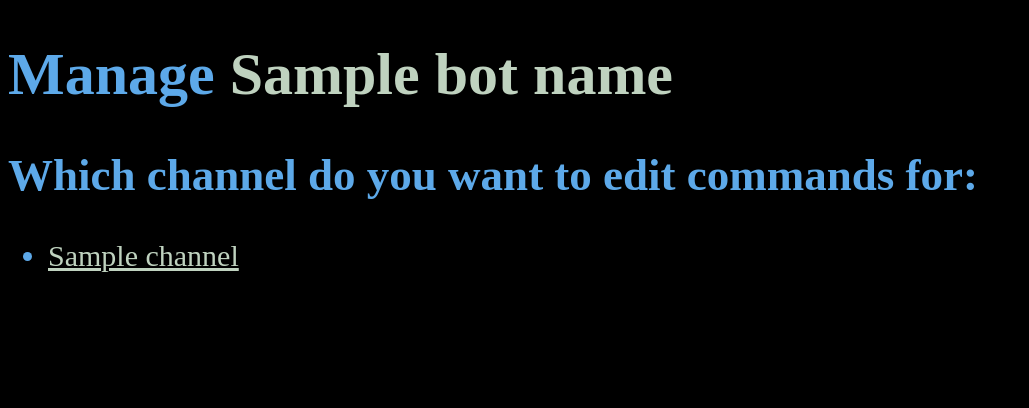
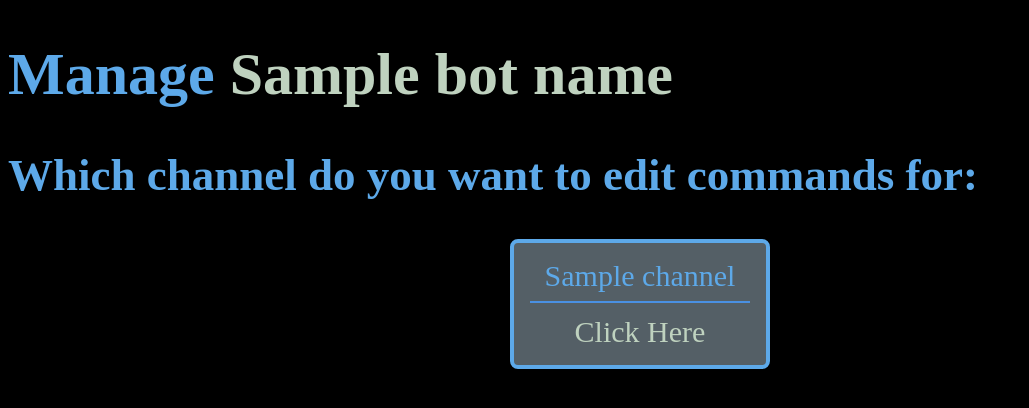
Before and after one commit to Yahya-Alkhosoussy/discord-bot-website, a Flask app: template templates/twitch_dashboard.html in a window 1280 px wide. Shown: the part 72-480 px from the top of the page, without its empty margins (0-1029 px from the left). Run offline with Flask 3, Linux system fonts and the light colour scheme; the template is opened without the code that fills it: most values are stand-ins (such as "Sample title", 1, 10 or a date in 2020); grey boxes marked "Sample" are stand-in pictures; parts of the project's set-up code (start-up, migrations or seed data) failed here and were passed over.

Commit message:
Added the boxes to other places and fixed the styles

```diff
--- a/templates/twitch_dashboard.html
+++ b/templates/twitch_dashboard.html
@@ -35,13 +35,16 @@
     <h1>Manage <span class="bot_name">{{ bot_name }}</span> </h1>
 
     <h2>Which channel do you want to edit commands for:</h2>
-    <ul>
+    <div class="twitch_bc_row">
         {% for channel in bot_channels %}
-        <li>
-            <a href="{{ url_for('twitch.channel_dashboard', channel_login=channel, bot_name=bot_name) }}">
+        <div class="twitch_bc">
+            <div class="box-title">
                 {{ channel }}
+            </div>
+            <a class="twitch_bc_btn" href="{{ url_for('twitch.channel_dashboard', channel_login=channel, bot_name=bot_name) }}">
+                Click Here
             </a>
-        </li>
+        </div>
         {% endfor %}
-    </ul>
+    </div>
 {% endblock %}
```
Also changed, not shown: templates/twitch_select_bot.html (+8 -5 lines).
